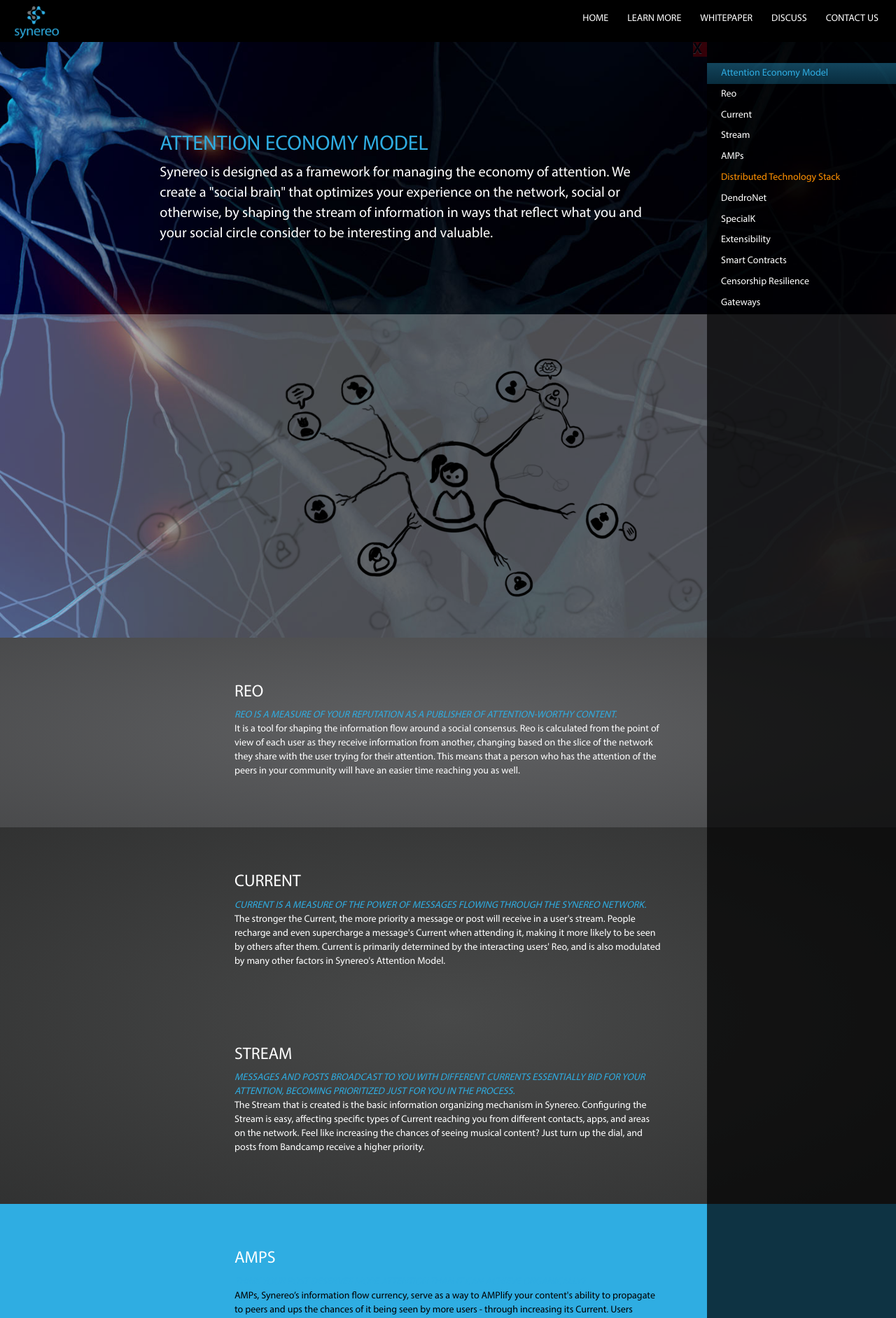
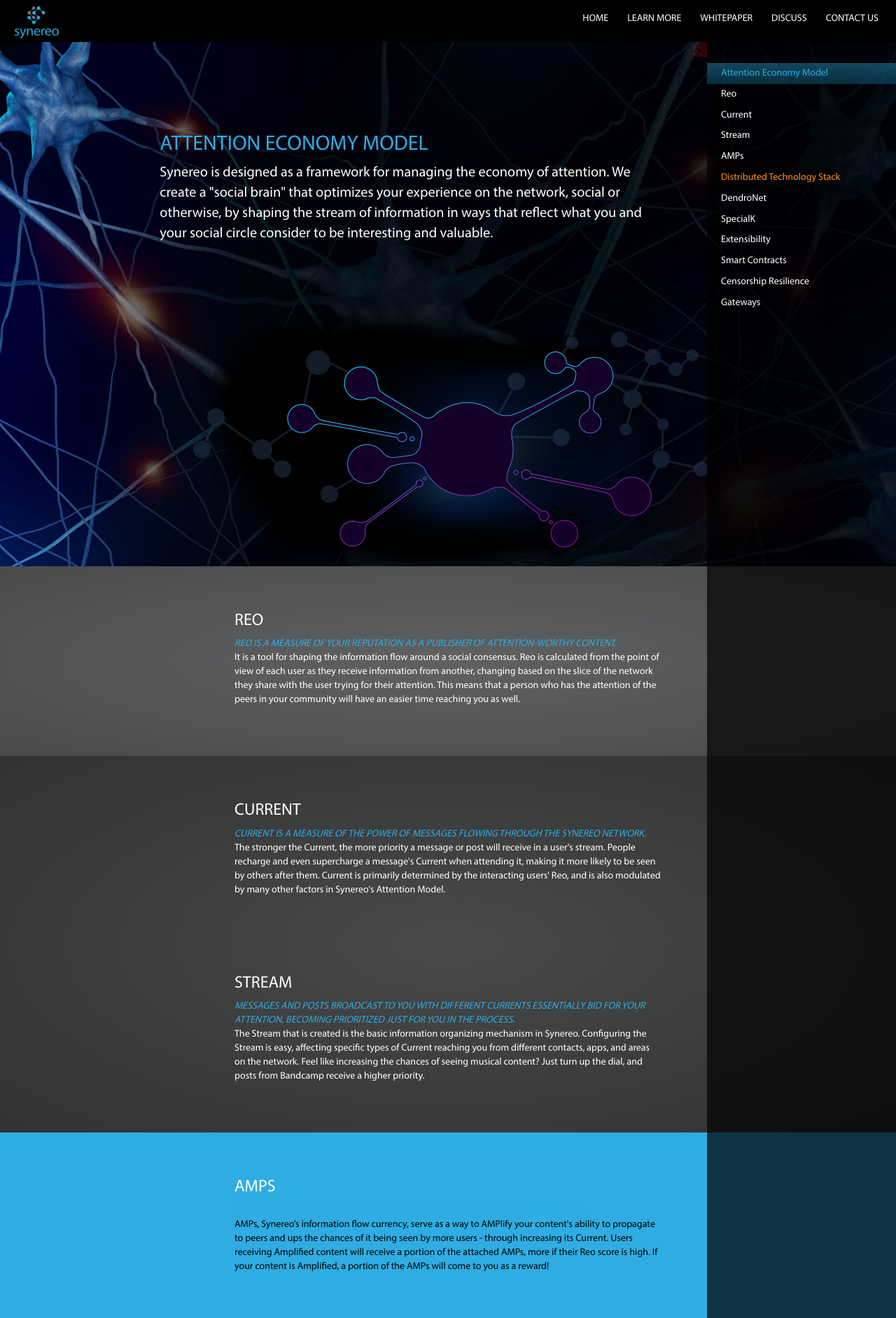
Before and after one commit to synereo/synereo.github.io, a Jekyll site: the page built from learn-more/index.html, in a window 1280 px wide. Shown: the top 1883 px of the page at 70% size. Built offline with Jekyll 4.4.1, drawn with Linux system fonts in a browser that asks for light colours; nearby versions of some CDN libraries.

Commit message:
Test new infographics

```diff
--- a/_sass/_learn-more.scss
+++ b/_sass/_learn-more.scss
@@ -148,7 +148,6 @@
             margin-bottom: 100px;
         }
         div.infographics {
-            background-color: rgba(255, 255, 255, 0.3);
             text-align: center;
         }
     }
```
Also changed, not shown: img/infographics/basic.png.
